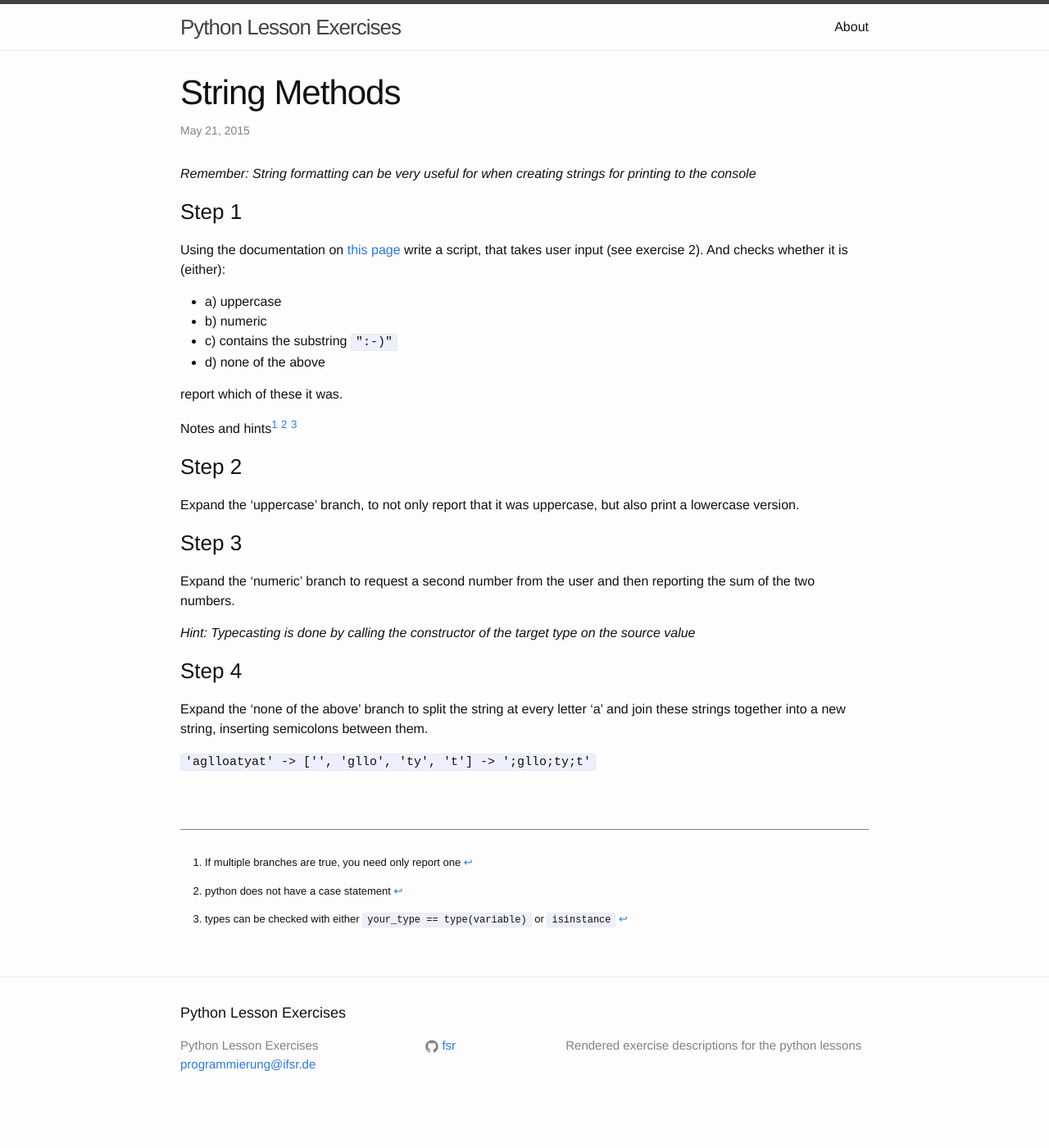
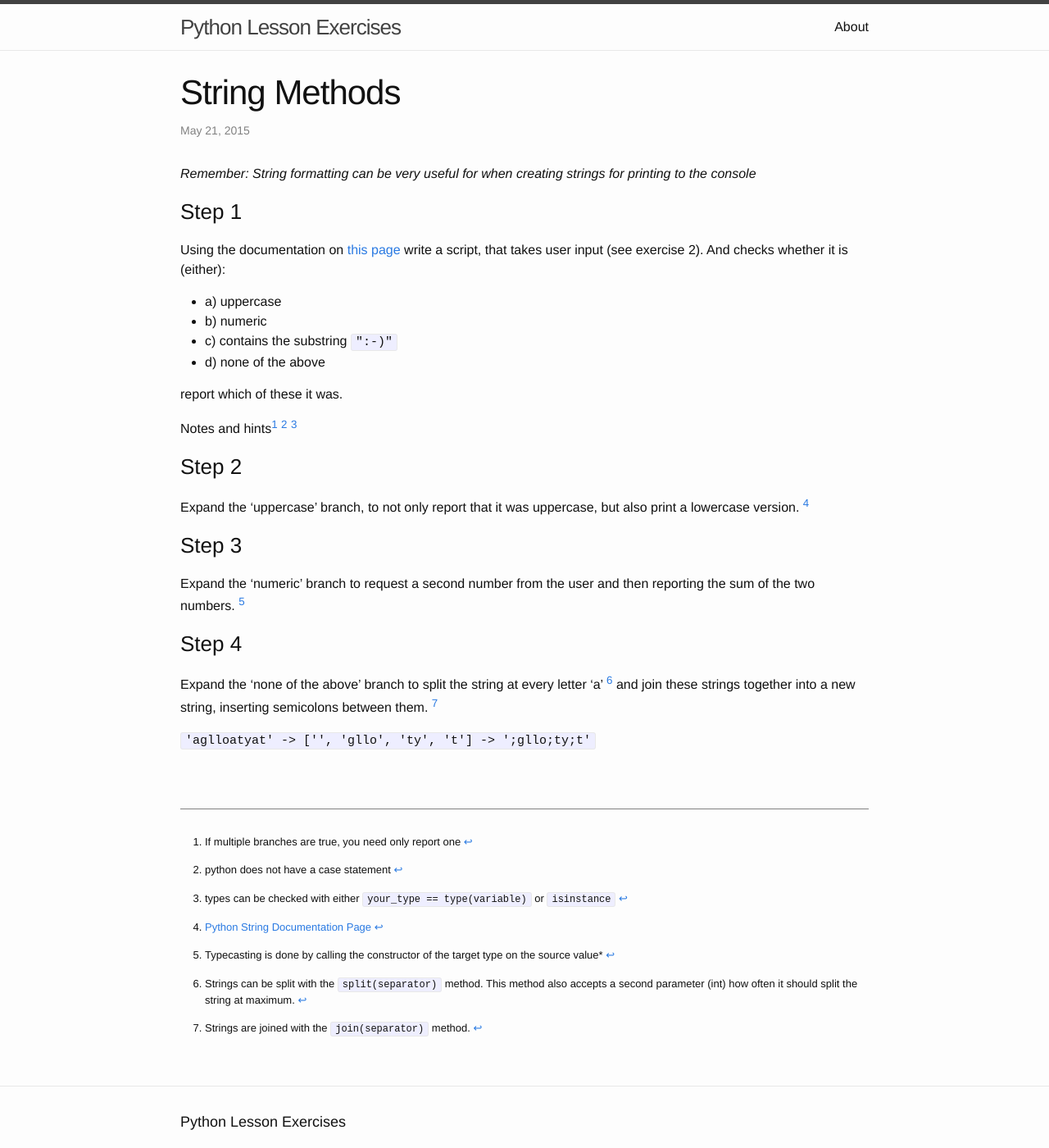
Before and after one commit to fsr/python-lessons, a Jekyll site: the page built from _exercises/string-methods.md, in a window 1280 px wide and 1400 px high. Shown: the whole window at 82% size. Built offline with Jekyll 4.4.1, drawn with Linux system fonts in a browser that asks for light colours.

Commit message:
added some hints/solution

```diff
--- a/_exercises/string-methods.md
+++ b/_exercises/string-methods.md
@@ -30,16 +30,23 @@ Notes and hints[^branches] [^case] [^typechecking]
 
 ### Step 2
 
-Expand the 'uppercase' branch, to not only report that it was uppercase, but also print a lowercase version.
+Expand the 'uppercase' branch, to not only report that it was uppercase, but also print a lowercase version. [^docpage]
+
+[^docpage]: [Python String Documentation Page](https://docs.python.org/3/library/stdtypes.html#string-methods)
 
 ### Step 3
 
-Expand the 'numeric' branch to request a second number from the user and then reporting the sum of the two numbers.
+Expand the 'numeric' branch to request a second number from the user and then reporting the sum of the two numbers. [^typecasting]
 
-*Hint: Typecasting is done by calling the constructor of the target type on the source value*
+[^typecasting]:
+	Typecasting is done by calling the constructor of the target type on the source value*
 
 ### Step 4
 
-Expand the 'none of the above' branch to split the string at every letter 'a' and join these strings together into a new string, inserting semicolons between them.
+Expand the 'none of the above' branch to split the string at every letter 'a' [^string_splitting] and join these strings together into a new string, inserting semicolons between them. [^string_join]
 
 `'aglloatyat' -> ['', 'gllo', 'ty', 't'] -> ';gllo;ty;t'`
+
+[^string_splitting]: Strings can be split with the `split(separator)` method. This method also accepts a second parameter (int) how often it should split the string at maximum.
+
+[^string_join]: Strings are joined with the `join(separator)` method.
```
